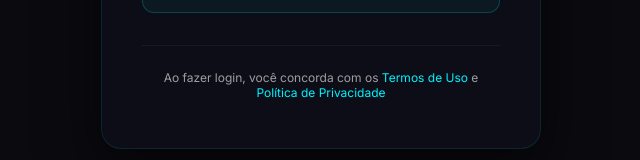
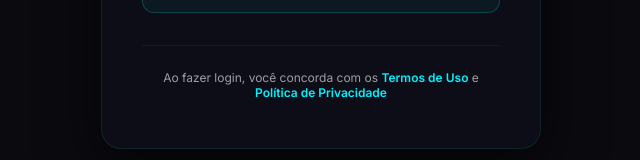
Before and after one commit to jeanrrf/Qlik-Codex-I.A_V2, a React (Vite) app in the folder web/: page / in a window 1280 px wide. Shown: the part 572-732 px from the top of the page, without its empty margins (319-959 px from the left). Built offline with nearby package versions, Linux system fonts and the light colour scheme; no server answers.

Commit message:
chore: production build (auto)

```diff
--- a/web/src/styles.css
+++ b/web/src/styles.css
@@ -67,6 +67,28 @@ body {
   font-family: "Inter", -apple-system, BlinkMacSystemFont, sans-serif;
   -webkit-font-smoothing: antialiased;
   font-size: 16px;
+}
+
+a {
+  color: var(--primary);
+  text-decoration: underline;
+  text-decoration-thickness: 2px;
+  text-underline-offset: 3px;
+  font-weight: 600;
+}
+
+a:visited {
+  color: #7ae7ff;
+}
+
+a:hover {
+  color: #b9f3ff;
+}
+
+a:focus-visible {
+  outline: 3px solid var(--primary);
+  outline-offset: 2px;
+  border-radius: 4px;
 }
 
 /* Background Mesh Gradient */
```
Also changed, not shown: web/public/robots.txt (added), 2 other files (tests, documents, lock files or other folders).
